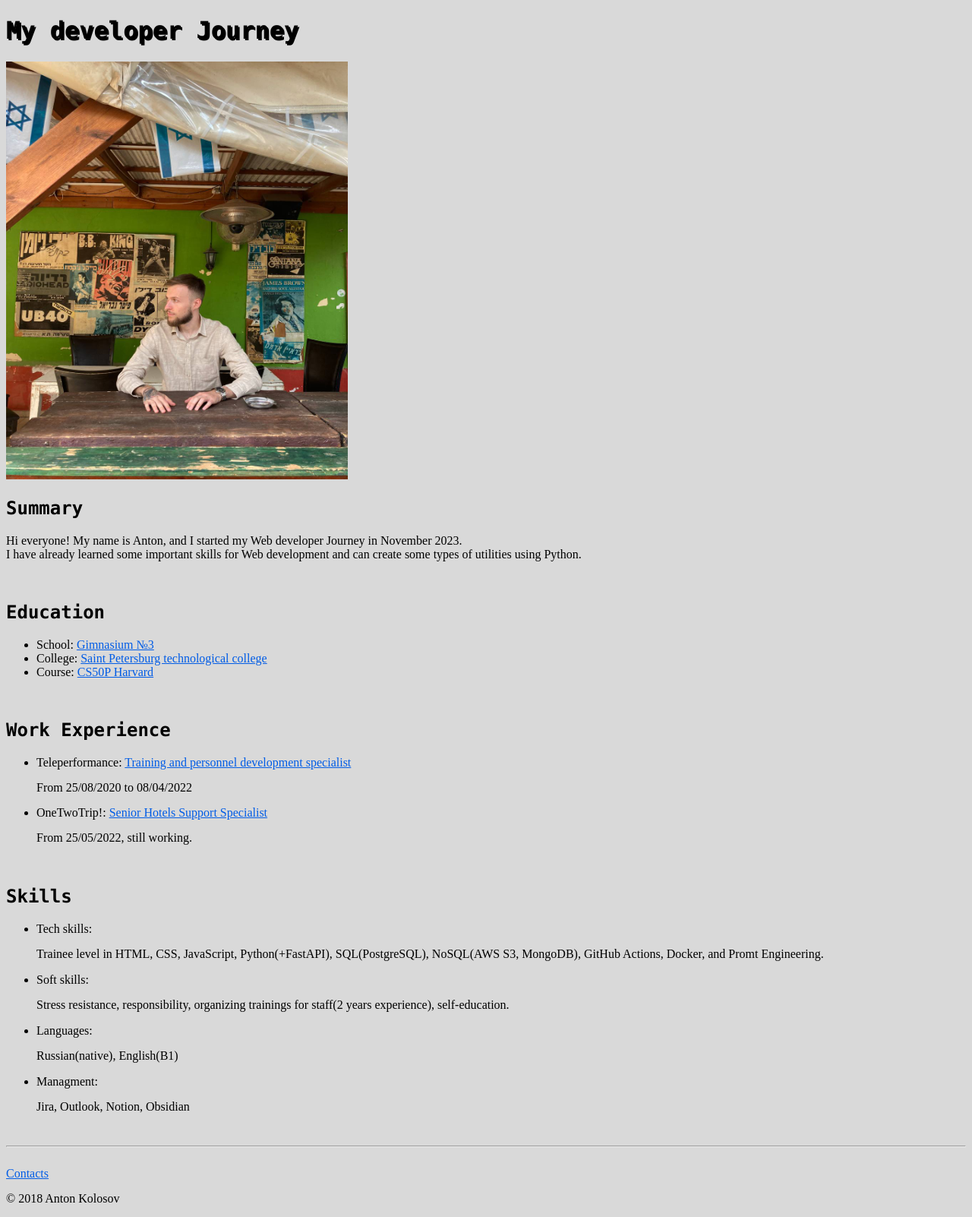
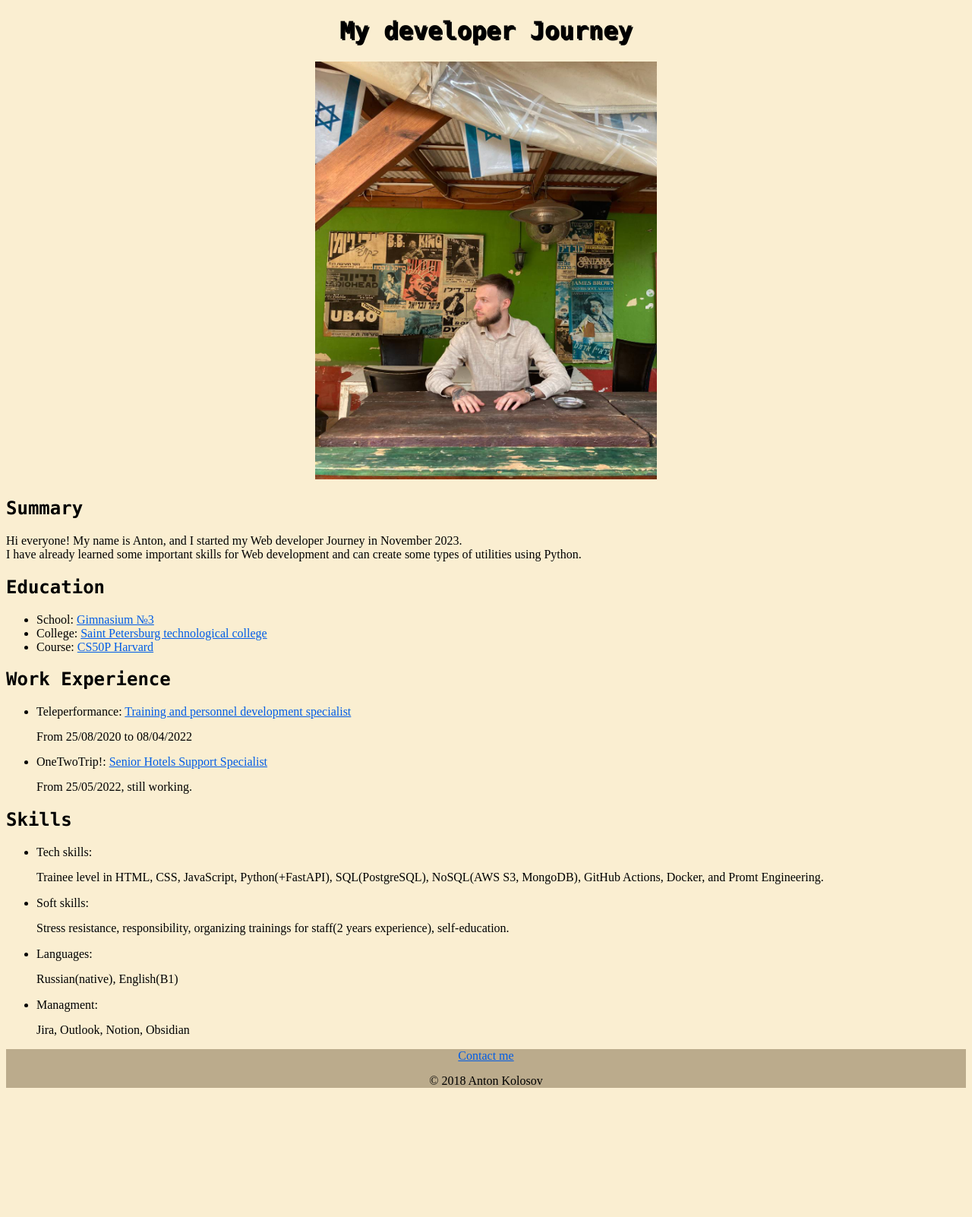
Before and after one commit to AntonioKolosov/web-portfolio, a plain HTML site: page index.html in a window 1280 px wide. Shown: the whole page at 76% size. After the commit the page ends 1447 px from the top, so only its background shows below. Drawn offline with Linux system fonts and the light colour scheme.

Commit message:
add classes

```diff
--- /dev/null
+++ b/css/portf.css
@@ -0,0 +1,47 @@
+body {
+    background-color: #FAEED1;
+  }
+
+h1, h2 {
+    font-family: "Lucida Console", "Courier New", monospace;
+}
+
+h1{
+    text-shadow: 2px 2px;
+}
+
+
+p {
+    margin-top: 15px;
+    margin-bottom: 15px;
+  }
+
+a:link {
+    color: #005ce6;
+}
+
+a:visited, a:hover {
+    color: #005ce6;
+    text-decoration: none;
+}
+
+.first{
+    background-color: #FAEED1;
+    text-align: center;
+
+}
+
+.second{
+    background-color: #FAEED1;
+    text-align: left;
+}
+
+.third{
+    background-color: #FAEED1;
+    text-align: left;
+}
+
+.forth{
+    background-color: #BBAB8C;
+    text-align: center;
+}
--- a/index.html
+++ b/index.html
@@ -3,24 +3,27 @@
     <head>
         <meta charset="UTF8">
         <meta name="viewport" content="width=device-width, initial-scale=1.0">
-        <link rel="stylesheet" href="portf.css">
+        <link rel="stylesheet" href="css/portf.css">
         <title>Heretic Journey</title>
     </head>
     <body>
+        <div class="first">
             <h1>My developer Journey</h1>
             <img src="img/portf.jpg" alt="There's no picture" width="450" height="550">
+        </div>
+        <div class="second">
             <h2>Summary</h2>
                 <p>Hi everyone! My name is Anton, and I started my Web developer Journey in November 2023.<br>
                 I have already learned some important skills for Web development and can create some types of utilities using Python.
                 </p>
-            <br>
             <h2>Education</h2>
                 <ul>
                     <li>School: <a href="https://holm15.narod.ru/" target="_blank">Gimnasium №3</a></li>
                     <li>College: <a href="https://sptcol.ru/" target="_blank">Saint Petersburg technological college</a></li>
                     <li>Course: <a href="https://cs50.harvard.edu/python/2022/" target="_blank">CS50P Harvard</a></li>
                 </ul>
-            <br>
+        </div>
+        <div class="third">
             <h2>Work Experience</h2>
                 <ul>
                     <li>Teleperformance: <a href="https://www.teleperformance.com/" target="_blank">Training and personnel development specialist</a></li>
@@ -28,7 +31,6 @@
                     <li>OneTwoTrip!: <a href="https://www.onetwotrip.com/" target="_blank">Senior Hotels Support Specialist</a></li>
                     <p>From 25/05/2022, still working.</p>
                 </ul>
-            <br>
             <h2>Skills</h2>
                 <ul>
                     <li>Tech skills:
@@ -50,12 +52,12 @@
                     <p>Jira, Outlook, Notion, Obsidian</p>
                     </li>
                 </ul>
-            <br>
-            <hr>
+            </div>
+            <div class="forth">
                 <footer>
-                <br>
-                <a href="./contacts.html" target="_blank"">Contacts</a>
+                    <a href="./contacts.html" target="_blank">Contact me</a>
                     <p>© 2018 Anton Kolosov</p>
                 </footer>
+            </div>
     </body>
 </html>
--- a/portf.css
+++ /dev/null
@@ -1,30 +0,0 @@
-body {
-    background-color: #d9d9d9;
-  }
-
-h1 {
-    font-family: "Lucida Console", "Courier New", monospace;
-    text-align: left;
-    text-shadow: 2px 2px;
-
-}
-
-h2 {
-    font-family: "Lucida Console", "Courier New", monospace;
-    text-align: left;
-
-}
-
-p {
-    margin-top: 15px;
-    margin-bottom: 15px;
-  }
-
-a:link {
-    color: #005ce6;
-}
-
-a:visited, a:hover {
-    color: #005ce6;
-    text-decoration: none;
-}
```
Lines whose indentation alone changed are shown as unchanged.
